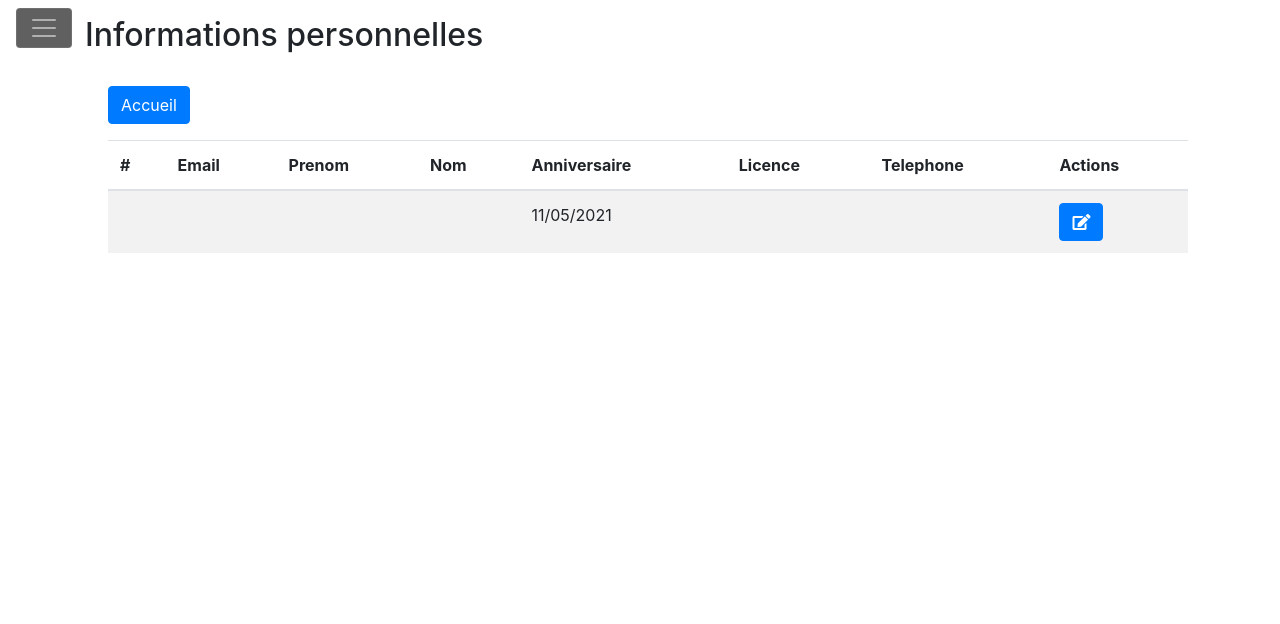
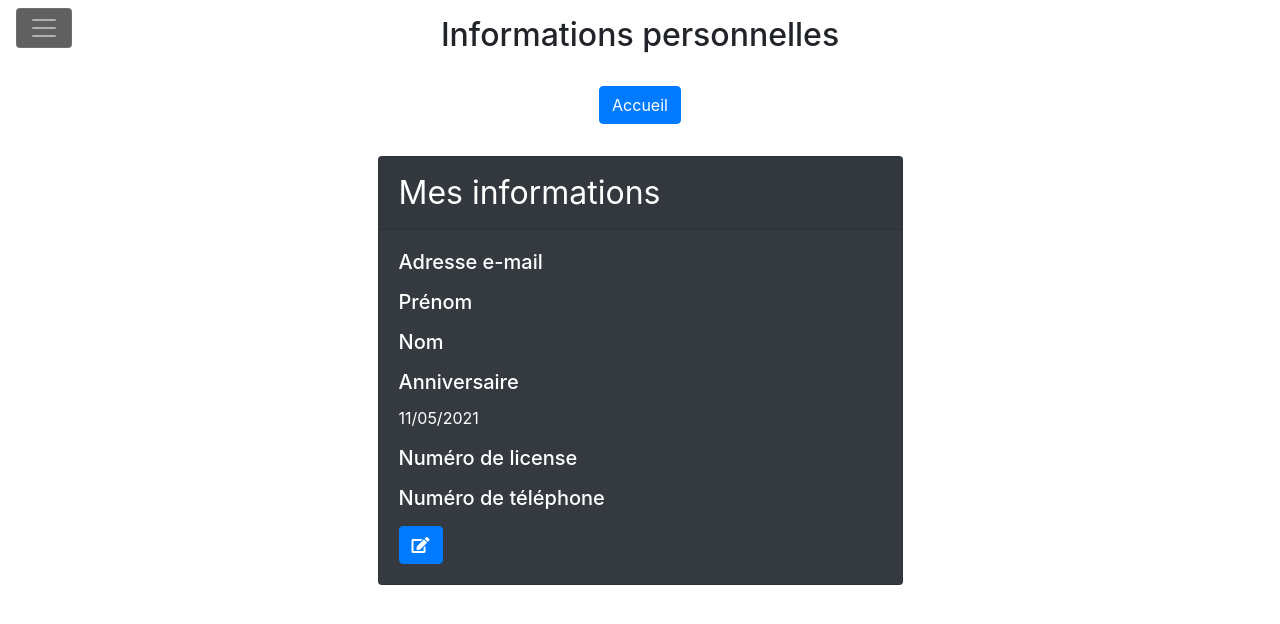
Before and after one commit to BenjaminCoajou/Mx-auribail, a Symfony app: template templates/user/index.html.twig in a window 1280 px wide. Shown: the top 624 px of the page. Run offline with Twig, Linux system fonts and the light colour scheme; the template is opened without the code that fills it, so the values that code supplies are empty; some libraries are stand-ins or nearby versions.

Commit message:
remplacement du table par une card pour les informations de l'utilisateur

```diff
--- a/templates/user/index.html.twig
+++ b/templates/user/index.html.twig
@@ -4,40 +4,32 @@
 
 {% block body %}
 
-<div class="container">
+<div class="container d-flex flex-column align-items-center justify-content-center">
   <h2 class="my-3"> Informations personnelles </h2>
-  <div class="row col-12 mt-3 ml-2">
-      <a class="btn btn-primary my-3" href="{{ path('home') }}"> Accueil </a>
-      <table class="table table-striped">
-        <thead>
-          <tr>
-            <th scope="col">#</th>
-            <th scope="col">Email</th>
-            <th scope="col">Prenom</th>
-            <th scope="col">Nom</th>
-            <th scope="col">Anniversaire</th>
-            <th scope="col">Licence</th>
-            <th scope="col">Telephone</th>
-            <th scope="col">Actions</th>
-          </tr>
-        </thead>
-        <tbody>
-            <tr>
-              <th scope="row">{{user.id}}</th>
-              <td>{{user.email}}</td>
-              <td>{{user.firstName}}</td>
-              <td>{{user.lastName}}</td>
-              <td>{{user.birthday | date("d/m/Y")}}</td>
-              <td>{{user.licence}}</td>
-              <td>{{user.phone}}</td>
-              <td>
-                <a href="{{ path('user_edit', {'user': user.id}) }}" class="btn btn-primary">
-                  <i class="fas fa-edit"></i>
-                </a>
-              </td>
-            </tr>
-        </tbody>
-      </table>
+  <a class="btn btn-primary my-3" href="{{ path('home') }}"> Accueil </a>
+  <div class="row col-6 mt-3">
+      <div class="card text-white bg-dark mb-3" style="width: 100%">
+        <div class="card-header" style="font-size:2rem ">Mes informations</div>
+        <div class="card-body">
+
+          <h5 class="card-title"> Adresse e-mail </h5>
+          <p> {{user.email}} </p>
+          <h5 class="card-title"> Prénom </h5>
+          <p> {{user.firstName}} </p>
+          <h5 class="card-title"> Nom </h5>
+          <p> {{user.lastName}} </p>
+          <h5 class="card-title"> Anniversaire </h5>
+          <p> {{user.birthday | date("d/m/Y")}} </p>
+          <h5 class="card-title"> Numéro de license </h5>
+          <p> {{user.licence}} </p>
+          <h5 class="card-title"> Numéro de téléphone </h5>
+          <p> {{user.phone}} </p>
+
+          <a href="{{ path('user_edit', {'user': user.id}) }}" class="btn btn-primary">
+            <i class="fas fa-edit"></i>
+          </a>
+        </div>
+      </div>
     </div>
   </div>
 
```
